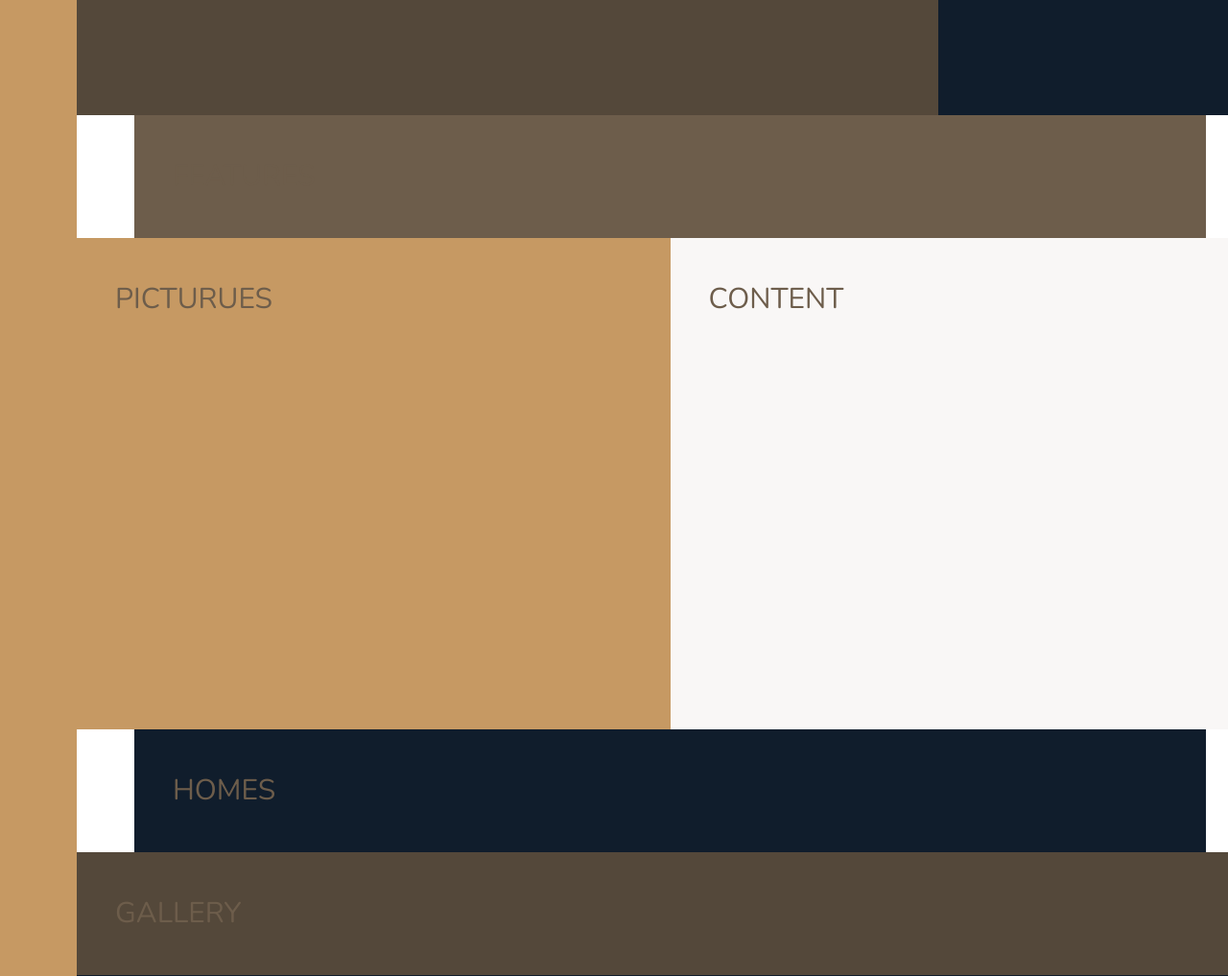
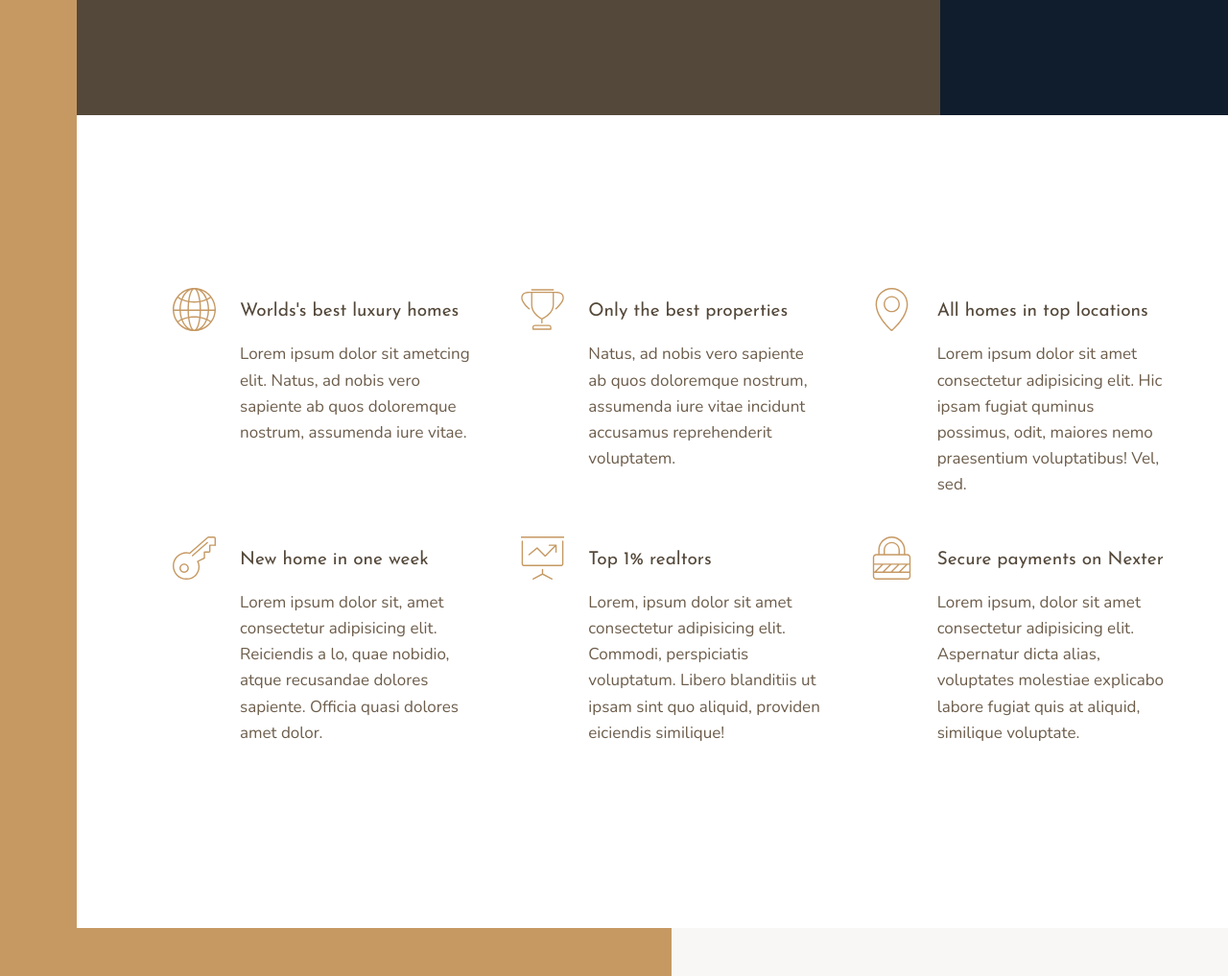
Before and after one commit to Burak849/advanced-css-sass, a website: page Nexter/index.html in a window 1280 px wide. Shown: the part 520-1537 px from the top of the page at 96% size. Drawn offline with nearby package versions, Linux system fonts and the light colour scheme.

Commit message:
lesson save

```diff
--- a/Nexter/index.html
+++ b/Nexter/index.html
@@ -9,7 +9,7 @@
         <link rel="stylesheet" href="css/style.css">
         <link rel="shortcut icon" type="image/png" href="img/favicon.png">
 
-        <title>nexter &mdash; your home, your freedom</title>
+        <title>Nexter &mdash; your home, your freedom</title>
     </head>
     <body class="container">
 
@@ -25,7 +25,60 @@
         </div>
 
         <section class="features">
-            FEATURES
+            <!-- .feature{Feature $}*6 emet is making down classes -->
+            <div class="feature">
+                <svg class="feature__icon">
+                    <use xlink:href="img/sprite.svg#icon-global"></use>
+                </svg>
+                <h4 class="heading-4 heading-4--dark">Worlds's best luxury homes
+                </h4>
+                    <p class="feature__text">Lorem ipsum dolor sit ametcing elit. Natus, ad nobis vero sapiente ab quos doloremque nostrum, assumenda iure vitae.</p>
+            </div>
+
+            <div class="feature">
+                <svg class="feature__icon">
+                    <use xlink:href="img/sprite.svg#icon-trophy"></use>
+                </svg>
+                <h4 class="heading-4 heading-4--dark">Only the best properties
+                </h4>
+                    <p class="feature__text">Natus, ad nobis vero sapiente ab quos doloremque nostrum, assumenda iure vitae incidunt accusamus reprehenderit voluptatem.</p>
+            </div>
+
+            <div class="feature">
+                <svg class="feature__icon">
+                    <use xlink:href="img/sprite.svg#icon-map-pin"></use>
+                </svg>
+                <h4 class="heading-4 heading-4--dark">All homes in top locations
+                </h4>
+                    <p class="feature__text">Lorem ipsum dolor sit amet consectetur adipisicing elit. Hic ipsam fugiat quminus possimus, odit, maiores nemo praesentium voluptatibus! Vel, sed.</p>
+            </div>
+
+            <div class="feature">
+                <svg class="feature__icon">
+                    <use xlink:href="img/sprite.svg#icon-key"></use>
+                </svg>
+                <h4 class="heading-4 heading-4--dark">New home in one week
+                </h4>
+                    <p class="feature__text">Lorem ipsum dolor sit, amet consectetur adipisicing elit. Reiciendis a lo, quae nobidio, atque recusandae dolores sapiente. Officia quasi dolores amet dolor.</p>
+            </div>
+
+            <div class="feature">
+                <svg class="feature__icon">
+                    <use xlink:href="img/sprite.svg#icon-presentation"></use>
+                </svg>
+                <h4 class="heading-4 heading-4--dark">Top 1% realtors
+                </h4>
+                    <p class="feature__text">Lorem, ipsum dolor sit amet consectetur adipisicing elit. Commodi, perspiciatis voluptatum. Libero blanditiis ut ipsam sint quo aliquid, providen eiciendis similique!</p>
+            </div>
+
+            <div class="feature">
+                <svg class="feature__icon">
+                    <use xlink:href="img/sprite.svg#icon-lock"></use>
+                </svg>
+                <h4 class="heading-4 heading-4--dark">Secure payments on Nexter
+                </h4>
+                    <p class="feature__text">Lorem ipsum, dolor sit amet consectetur adipisicing elit. Aspernatur dicta alias, voluptates molestiae explicabo labore fugiat quis at aliquid, similique voluptate.</p>
+            </div>
         </section>
 
         <div class="story__pictures">
--- a/Nexter/sass/_features.scss
+++ b/Nexter/sass/_features.scss
@@ -1,5 +1,30 @@
 .features{
-    background-color: $color-grey-dark-2;
+    // background-color: $color-grey-dark-2;
     grid-column: center-start / center-end; // from center-start to all the way center-end
 
+    margin: 15rem 0;
+    display: grid;
+    grid-template-columns: repeat(auto-fit, minmax(25rem, 1fr));
+    // grid-template-rows: auto auto; we dont need this right now it works
+    grid-gap: 5rem;
+    align-items: start; // because they are in a grid and there is no empty place now
 }
+
+.feature{
+    display: grid;
+    grid-template-columns: min-content 1fr;
+    grid-row-gap: 1.5rem;
+    grid-column-gap: 2.5rem;
+
+
+    &__icon{
+        fill:$color-primary;
+        width: 4.5rem;
+        height: 4.5rem;
+        grid-row: 1 / span 2; // start the first till the end -1 means last explocid grid here it doesnt make sesne thats why we will use span 2 which is the end row
+        transform: translateY(-1rem); // icon will go 10px up
+    }
+    &__text{
+        font-size: 1.7rem;
+    }
+}
--- a/Nexter/sass/_typography.scss
+++ b/Nexter/sass/_typography.scss
@@ -0,0 +1,21 @@
+%heading{
+    font-family: $font-display;
+    font-weight: 400;
+} // now we will just extend the heading
+
+.heading-1{
+    @extend %heading;
+}
+.heading-2{
+    @extend %heading;
+}
+.heading-3{
+    @extend %heading;
+}
+.heading-4{
+    @extend %heading;
+    font-size: 1.9rem;
+
+    &--light{ color: $color-grey-light-1; }
+    &--dark{ color: $color-grey-dark-1; }
+}
```
Also changed, not shown: Nexter/css/style.css, 1 other file.
